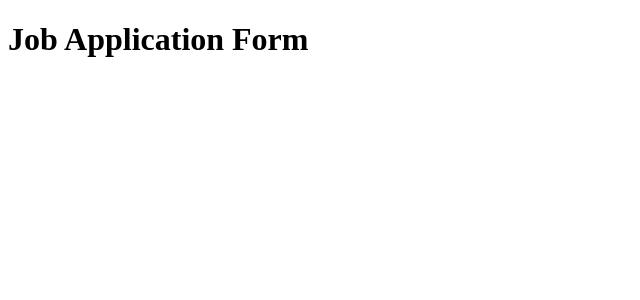
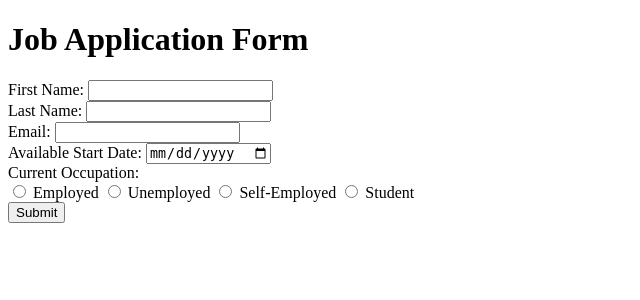
Before and after one commit to Heetm77/Flask_Form, a Flask app: page / in a window 1280 px wide. Shown: the top 300 px of the page, without its empty margins (0-640 px from the left). Run offline with Flask 3, Linux system fonts and the light colour scheme.

Commit message:
Day 50: Building the form

```diff
--- a/templates/index.html
+++ b/templates/index.html
@@ -6,5 +6,41 @@
     </head>
     <body>
         <h1>Job Application Form</h1>
+        <form>
+            <div>
+                <label for="first_name">First Name: </label>
+                <input type="text" id="first_name" name="first_name" required>
+            </div>
+            <div>
+                <label for="last_name">Last Name: </label>
+                <input type="text" id="last_name" name="last_name" required>
+            </div>
+            <div>
+                <label for="email">Email: </label>
+                <input type="email" id="email" name="email" required>
+            </div>
+            <div>
+                <label for="date">Available Start Date: </label>
+                <input type="date" id="date" name="date" required>
+            </div>
+            <div>
+                <label>Current Occupation: </label>
+                <br>
+                <div id="occupation">
+                    <input type="radio" id="employed" name="occupation" required>
+                    <label for="employed">Employed</label>
+
+                    <input type="radio" id="unemployed" name="occupation" required>
+                    <label for="unemployed">Unemployed</label>
+
+                    <input type="radio" id="self-employed" name="occupation" required>
+                    <label for="self-employed">Self-Employed</label>
+
+                    <input type="radio" id="student" name="occupation" required>
+                    <label for="student">Student</label>
+                </div>
+            </div>
+            <button type="button">Submit</button>
+        </form>
     </body>
 </html>
```
